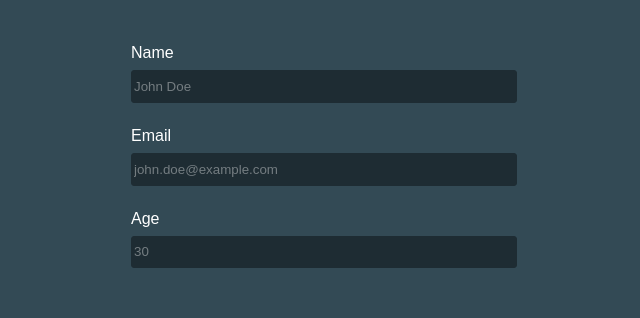
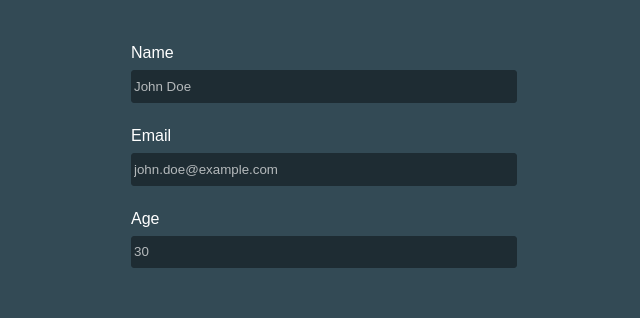
Before and after one commit to joshuacedwards1/survey-form, a plain HTML site: page index.html in a window 1280 px wide. Shown: the part 155-473 px from the top of the page, 319-959 px from the left. Drawn offline with Linux system fonts and the light colour scheme.

Commit message:
Increase opacity of placeholder text

```diff
--- a/styles.css
+++ b/styles.css
@@ -48,7 +48,7 @@ input, textarea {
 }
 
 ::placeholder {
-    color: #ffffff62;
+    color: #ffffffab;
 }
 
 input[type="submit"] {
```
